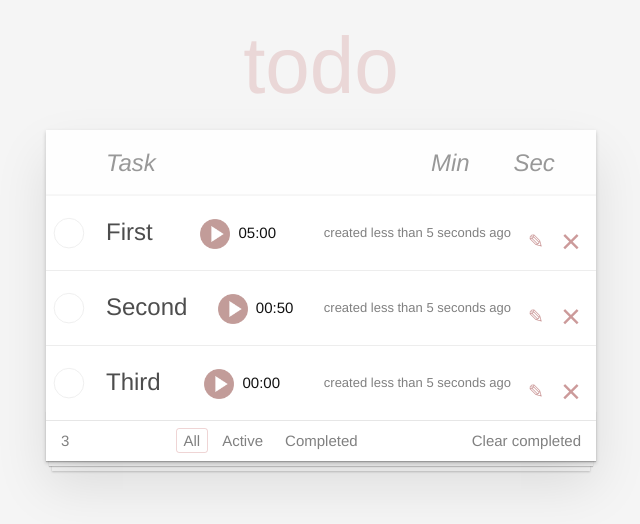
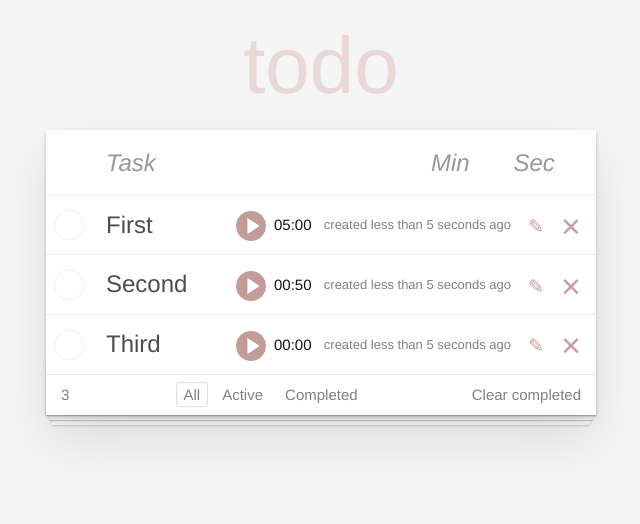
Before and after one commit to GlebTroyakov/todo, a React (Create React App) app: page / in a window 1280 px wide. Shown: the top 524 px of the page, without its empty margins (319-959 px from the left). Built offline with nearby package versions, Linux system fonts and the light colour scheme.

Commit message:
fix position timer

```diff
--- a/src/components/NewTaskForm/NewTaskForm.jsx
+++ b/src/components/NewTaskForm/NewTaskForm.jsx
@@ -89,7 +89,7 @@ class NewTaskForm extends React.Component {
             value={textTask}
             onChange={this.textTaskChange}
             style={{ width: '70%' }}
-            maxLength={7}
+            maxLength={10}
             required
             onKeyDown={this.onClickEnter}
           />
--- a/src/components/TaskList/TaskList.jsx
+++ b/src/components/TaskList/TaskList.jsx
@@ -101,6 +101,7 @@ class TaskList extends React.Component {
                 this.saveTask(event.key, id)
               }}
               value={this.returnTextTask(id)}
+              maxLength={10}
             />
           )}
         </li>
--- a/src/components/Timer/Timer.css
+++ b/src/components/Timer/Timer.css
@@ -1,6 +1,8 @@
 .timer {
   display: flex;
   align-items: center;
+  position: absolute;
+  left: 190px;
 }
 
 .timer-button__icon {
```
